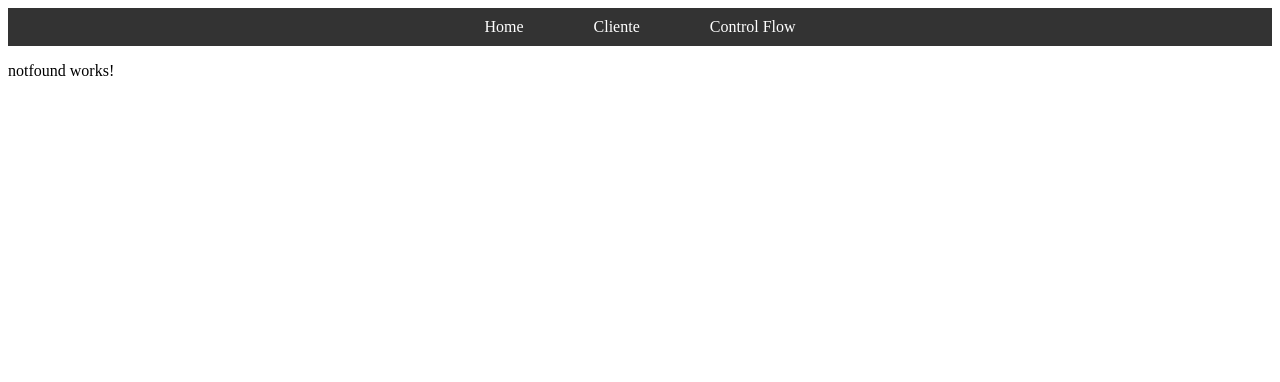
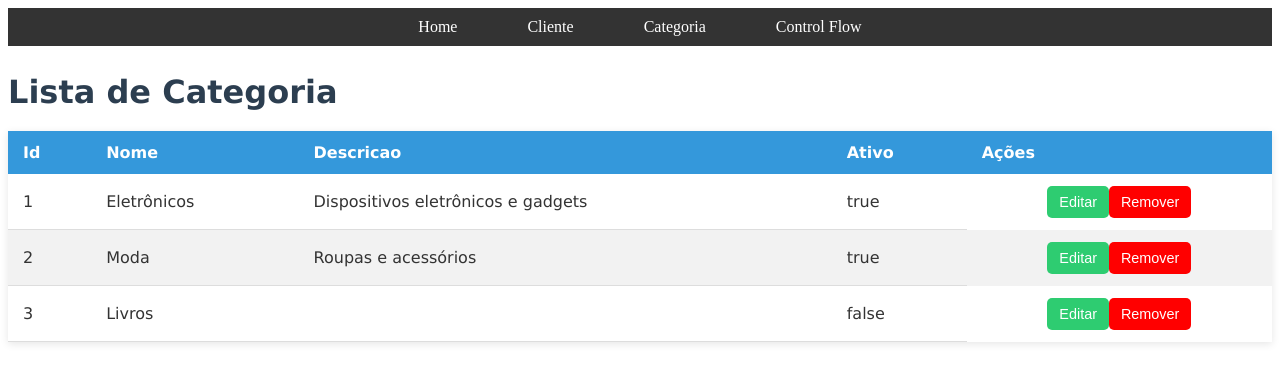
Before and after one commit to Sophia09-pixel/Atividades-Angular, an Angular app: page /categoria in a window 1280 px wide. Shown: the top 382 px of the page. Built offline with nearby package versions, Linux system fonts and the light colour scheme; data requests are answered from the project's data file.

Commit message:
feat: praticando e adicionando categorias na api

```diff
--- a/src/app/app.routes.ts
+++ b/src/app/app.routes.ts
@@ -4,6 +4,7 @@ import { ClienteComponent } from './components/cliente/cliente.component';
 import { ControlFlowComponent } from './components/control-flow/control-flow.component';
 import { NotfoundComponent } from './components/notfound/notfound.component';
 import { ProdutoDetalheComponent } from './components/produto-detalhe/produto-detalhe.component';
+import { CategoriaComponent } from './components/categoria/categoria.component';
 
 export const routes: Routes = [
   {
@@ -13,6 +14,10 @@ export const routes: Routes = [
   {
     path : 'cliente',
     component: ClienteComponent
+  },
+  {
+    path: 'categoria',
+    component: CategoriaComponent
   },
   {
     path : 'control-flow',
--- /dev/null
+++ b/src/app/components/categoria/categoria.component.css
@@ -0,0 +1,129 @@
+/* Formulário */
+.cliente-form {
+  background-color: #fff;
+  padding: 20px;
+  border-radius: 8px;
+  box-shadow: 0 2px 12px rgba(0, 0, 0, 0.1);
+  margin-bottom: 30px;
+}
+
+.form-group {
+  margin-bottom: 15px;
+}
+
+.form-group label {
+  display: block;
+  font-weight: bold;
+  color: #333;
+  margin-bottom: 5px;
+}
+
+.form-input {
+  width: 100%;
+  padding: 10px;
+  border: 1px solid #ccc;
+  border-radius: 5px;
+  font-size: 1rem;
+  transition: border-color 0.3s;
+}
+
+.form-input:focus {
+  outline: none;
+  border-color: #3498db;
+}
+
+.submit-btn {
+  background-color: #3498db;
+  border: none;
+  color: white;
+  padding: 12px 20px;
+  font-size: 1rem;
+  border-radius: 5px;
+  cursor: pointer;
+  width: 100%;
+  transition: background-color 0.3s ease;
+}
+
+.submit-btn:hover {
+  background-color: #2980b9;
+}
+
+/* Estilização para o texto da introdução e tabela */
+.intro-text {
+  font-size: 1.2rem;
+  color: #555;
+  margin-bottom: 10px;
+}
+
+.page-title {
+  font-size: 2rem;
+  font-weight: 600;
+  color: #2c3e50;
+  margin-bottom: 20px;
+}
+
+.cliente-table {
+  width: 100%;
+  border-collapse: collapse;
+  margin-top: 20px;
+  box-shadow: 0 2px 8px rgba(0, 0, 0, 0.1);
+}
+
+.table-header {
+  background-color: #3498db;
+  color: white;
+  padding: 12px 15px;
+  text-align: left;
+  font-weight: bold;
+}
+
+.table-row:nth-child(even) {
+  background-color: #f2f2f2;
+}
+
+.table-row:hover {
+  background-color: #e0f7fa;
+}
+
+.table-data {
+  padding: 12px 15px;
+  border-bottom: 1px solid #ddd;
+  color: #333;
+}
+
+.table-actions {
+  padding: 12px 15px;
+  margin: 10px;
+  text-align: center;
+}
+
+.action-btn {
+  background-color: #2ecc71;
+  border: none;
+  color: white;
+  padding: 8px 12px;
+  font-size: 0.9rem;
+  border-radius: 5px;
+  cursor: pointer;
+  transition: background-color 0.3s ease;
+}
+
+.action-btn-remove {
+  background-color: red;
+  border: none;
+  color: white;
+  padding: 8px 12px;
+  font-size: 0.9rem;
+  border-radius: 5px;
+  cursor: pointer;
+  transition: background-color 0.3s ease;
+}
+
+.action-btn:hover {
+  background-color: #27ae60;
+}
+
+
+.font-component{
+  font-family: Verdana, Geneva, Tahoma, sans-serif;
+}
--- /dev/null
+++ b/src/app/components/categoria/categoria.component.html
@@ -0,0 +1,27 @@
+<div class="font-component">
+  <h2 class="page-title">Lista de Categoria</h2>
+
+  <table class="cliente-table">
+    <thead>
+      <tr>
+        <th class="table-header">Id</th>
+        <th class="table-header">Nome</th>
+        <th class="table-header">Descricao</th>
+        <th class="table-header">Ativo</th>
+        <th class="table-header">Ações</th>
+      </tr>
+    </thead>
+    <tbody>
+      <tr class="table-row" *ngFor="let cat of categorias">
+        <td class="table-data">{{cat.id}}</td>
+        <td class="table-data">{{cat.nome}}</td>
+        <td class="table-data">{{cat.descricao}}</td>
+        <td class="table-data">{{cat.ativa}}</td>
+        <td class="table-actions">
+          <input type="button" value="Editar" class="action-btn"/>
+          <input type="button" value="Remover" class="action-btn-remove"/>
+        </td>
+      </tr>
+    </tbody>
+  </table>
+</div>
--- /dev/null
+++ b/src/app/components/categoria/categoria.component.ts
@@ -0,0 +1,24 @@
+import { CommonModule } from '@angular/common';
+import { Categorias } from '../../interfaces/Categorias';
+import { CategoriaService } from './../../services/categoria.service';
+import { Component } from '@angular/core';
+
+@Component({
+  selector: 'app-categoria',
+  standalone: true,
+  imports: [CommonModule],
+  templateUrl: './categoria.component.html',
+  styleUrl: './categoria.component.css'
+})
+export class CategoriaComponent {
+  categorias: Categorias[] = [];
+  constructor(private categoriaService: CategoriaService){}
+
+  ngOnInit(){
+    this.list();
+  }
+
+  list(): void{
+    this.categoriaService.list().subscribe((response) => (this.categorias = response));
+  }
+}
--- a/src/app/components/nav/nav.component.html
+++ b/src/app/components/nav/nav.component.html
@@ -6,6 +6,9 @@
     <a href="/cliente">Cliente</a>
   </li>
   <li>
+    <a href="/categoria">Categoria</a>
+  </li>
+  <li>
     <a href="/control-flow">Control Flow</a>
   </li>
 </ul>
--- a/src/app/interfaces/Categorias.ts
+++ b/src/app/interfaces/Categorias.ts
@@ -1,4 +1,4 @@
-export interface Categoria{
+export interface Categorias{
   id: number
   nome: string
   descricao?: string
--- /dev/null
+++ b/src/app/services/categoria.service.ts
@@ -0,0 +1,18 @@
+import { Injectable } from '@angular/core';
+import { HttpClient } from '@angular/common/http';
+import { Observable } from 'rxjs';
+import { Categorias } from '../interfaces/Categorias';
+
+@Injectable({
+  providedIn: 'root'
+})
+export class CategoriaService {
+  categoria: Categorias[] = [];
+  private apiUrl = 'http://localhost:3000/categorias';
+
+  constructor(private http: HttpClient) { }
+
+  list(): Observable<Categorias[]>{
+    return this.http.get<Categorias[]>(this.apiUrl) as Observable<Categorias[]>;
+  }
+}
```
